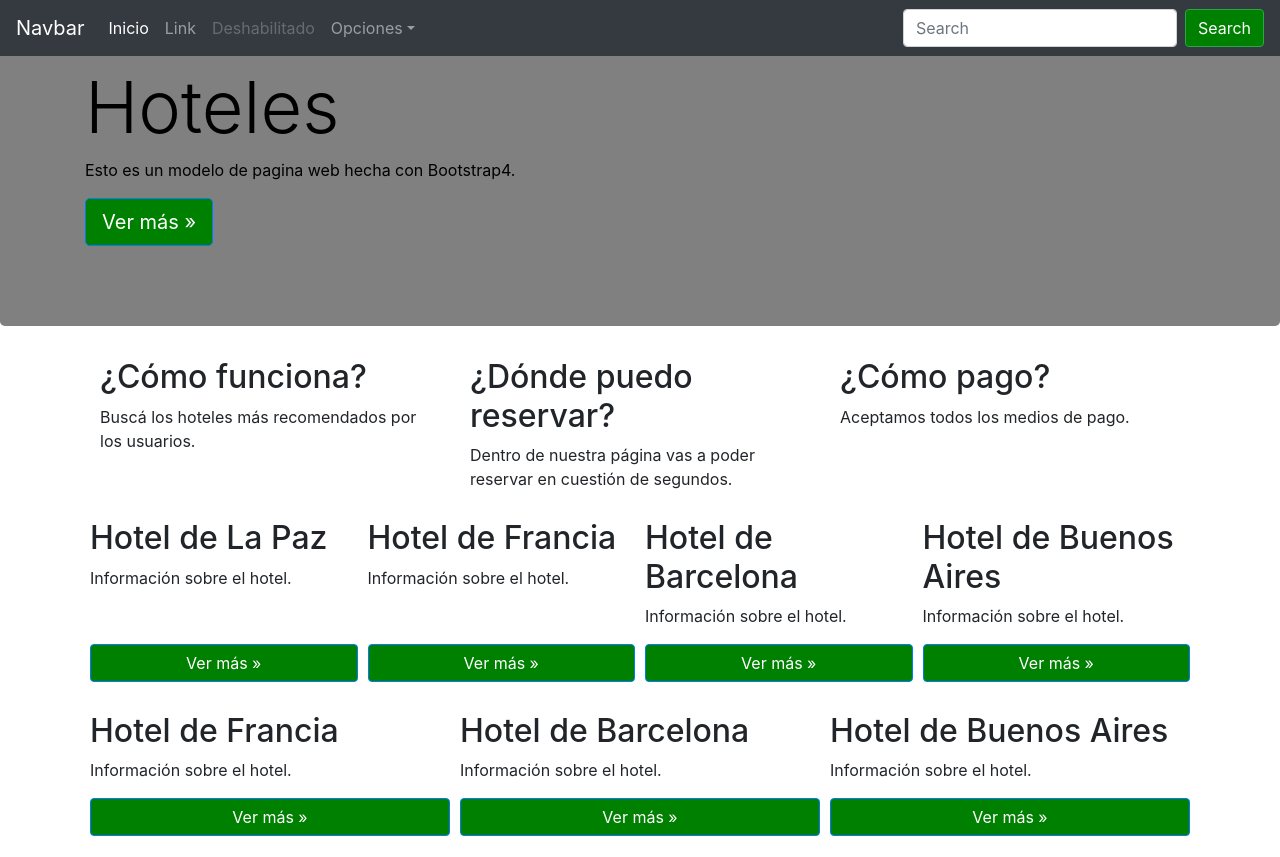
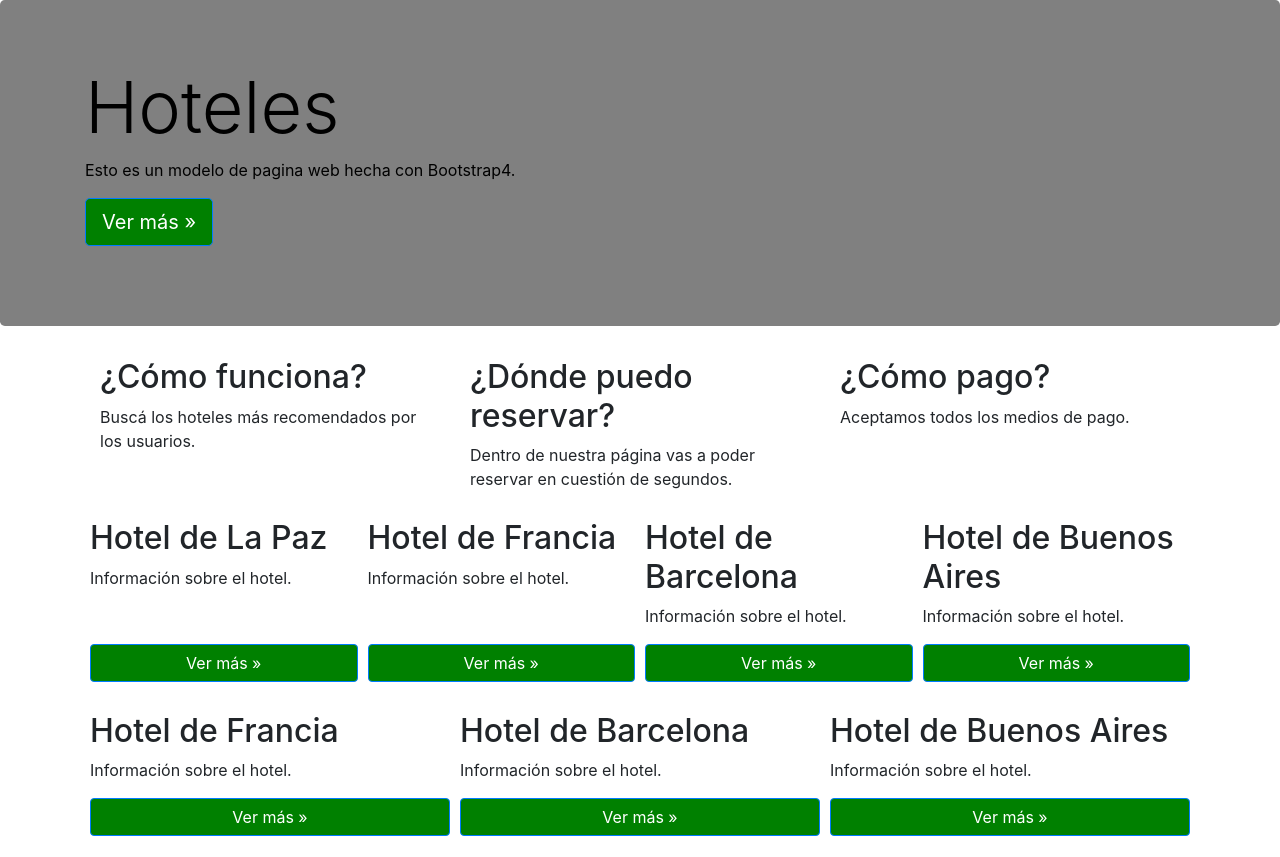
Before and after one commit to Gonzaa25/curso-bootstrap4, a website: page index.html in a window 1280 px wide. Shown: the top 857 px of the page. Drawn offline with nearby package versions, Linux system fonts and the light colour scheme.

Commit message:
deleting navbar

```diff
--- a/index.html
+++ b/index.html
@@ -11,38 +11,7 @@
     <title>Guia de hoteles</title>
   </head>
   <body>
-    <nav class="navbar navbar-expand-md navbar-dark fixed-top bg-dark">
-        <a class="navbar-brand" href="#">Navbar</a>
-        <button class="navbar-toggler" type="button" data-toggle="collapse" data-target="#navbarsExampleDefault" aria-controls="navbarsExampleDefault" aria-expanded="false" aria-label="Toggle navigation">
-          <span class="navbar-toggler-icon"></span>
-        </button>
 
-        <div class="collapse navbar-collapse" id="navbarsExampleDefault">
-          <ul class="navbar-nav mr-auto">
-            <li class="nav-item active">
-              <a class="nav-link" href="#">Inicio <span class="sr-only">(current)</span></a>
-            </li>
-            <li class="nav-item">
-              <a class="nav-link" href="#">Link</a>
-            </li>
-            <li class="nav-item">
-              <a class="nav-link disabled" href="#">Deshabilitado</a>
-            </li>
-            <li class="nav-item dropdown">
-              <a class="nav-link dropdown-toggle" href="http://example.com" id="dropdown01" data-toggle="dropdown" aria-haspopup="true" aria-expanded="false">Opciones</a>
-              <div class="dropdown-menu" aria-labelledby="dropdown01">
-                <a class="dropdown-item" href="#">Buscar</a>
-                <a class="dropdown-item" href="#">Reservar</a>
-                <a class="dropdown-item" href="#">Cancelar</a>
-              </div>
-            </li>
-          </ul>
-          <form class="form-inline my-2 my-lg-0">
-            <input class="form-control mr-sm-2" type="text" placeholder="Search" aria-label="Search">
-            <button class="btn btn-outline-success my-2 my-sm-0" type="submit">Search</button>
-          </form>
-        </div>
-      </nav>
 
       <main role="main">
 
```
